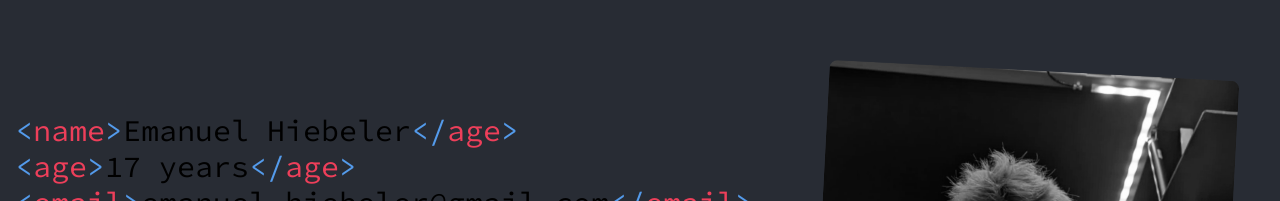
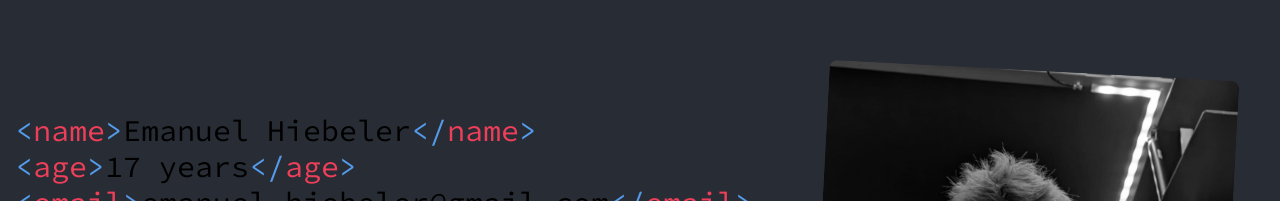
Before and after one commit to Hiebeler/portfolio-website, a Next.js app: page / in a window 1280 px wide. Shown: the part 125-326 px from the top of the page. Built offline with nearby package versions, Linux system fonts and the light colour scheme.

Commit message:
fixed name tag

```diff
--- a/src/pages/index.tsx
+++ b/src/pages/index.tsx
@@ -99,7 +99,7 @@ export default function Home() {
               <span className="text-secondary">&gt;</span>
               <span className="">{name}</span>
               <span className="text-secondary">&lt;/</span>
-              <span className="text-primary">age</span>
+              <span className="text-primary">name</span>
               <span className="text-secondary">&gt;</span>
             </p>
             <p>
```
